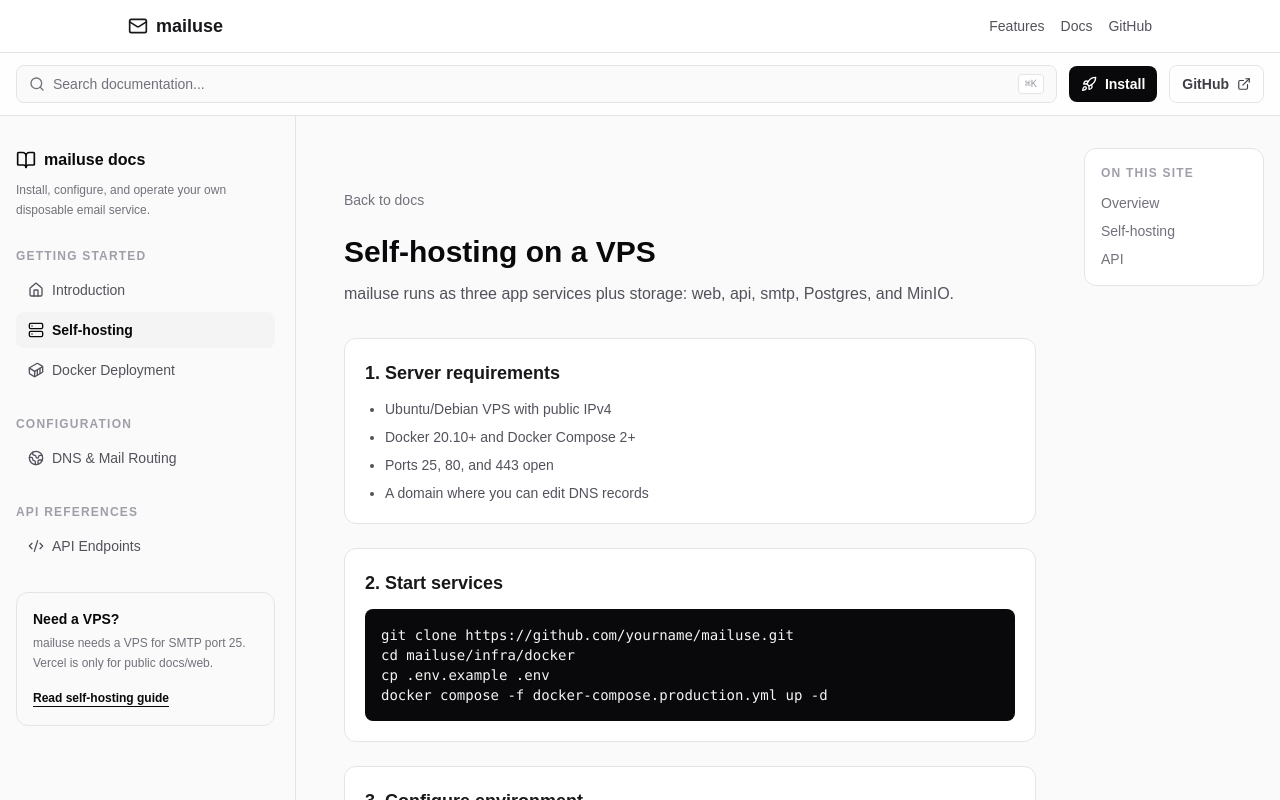
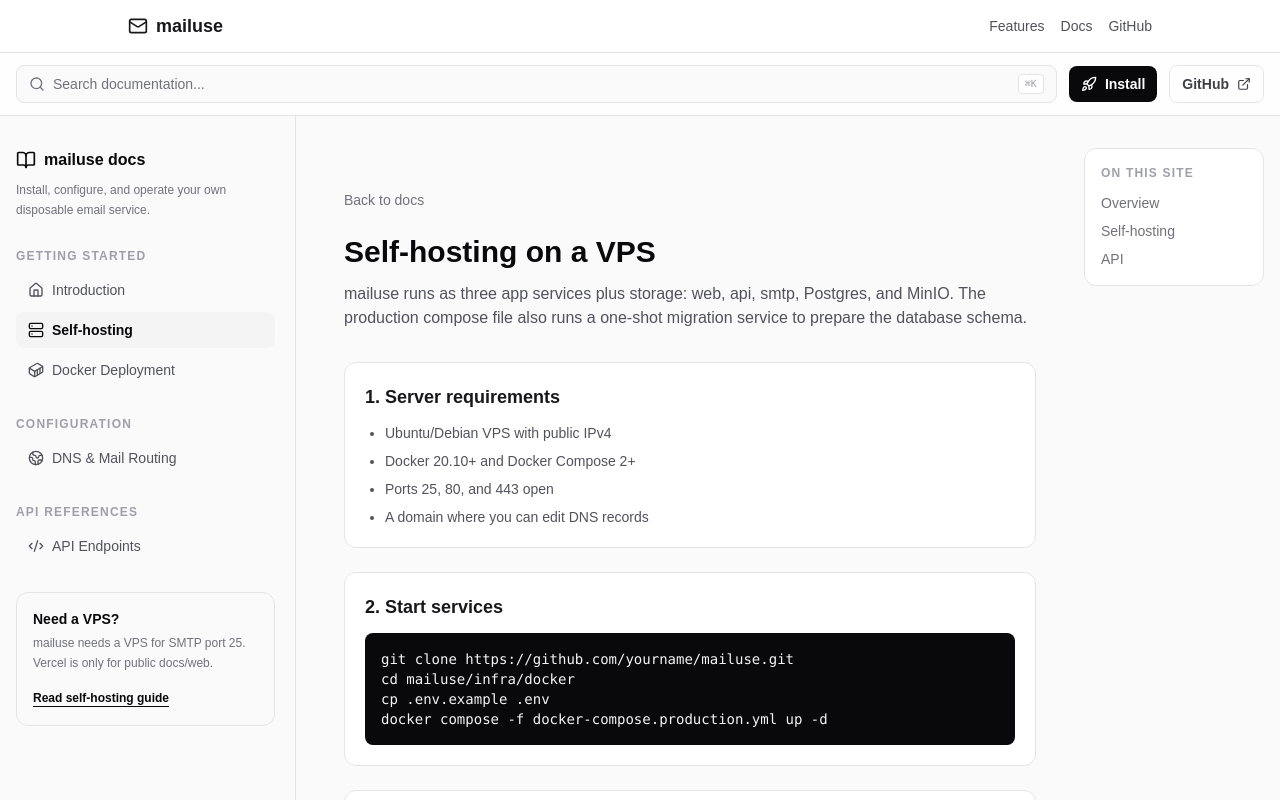
Before and after one commit to MrPinguiiin/mailuse, a SvelteKit app in the folder apps/web/: page /docs/self-hosting in a window 1280 px wide. Built offline with nearby package versions, Linux system fonts and the light colour scheme.

Commit message:
feat: integrate automated prisma database migration service into production docker-compose and update self-hosting documentation

```diff
--- a/apps/web/src/routes/docs/self-hosting/+page.svelte
+++ b/apps/web/src/routes/docs/self-hosting/+page.svelte
@@ -7,6 +7,7 @@
   <h1 class="mb-3 text-3xl font-bold text-zinc-950 dark:text-zinc-50">Self-hosting on a VPS</h1>
   <p class="mb-8 text-zinc-600 dark:text-zinc-400">
     mailuse runs as three app services plus storage: web, api, smtp, Postgres, and MinIO.
+    The production compose file also runs a one-shot migration service to prepare the database schema.
   </p>
 
   <section class="space-y-6">
```
Also changed, not shown: 2 other files (tests, documents, lock files or other folders).
